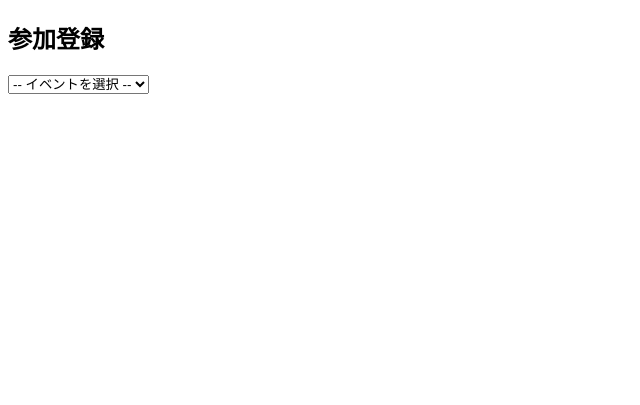
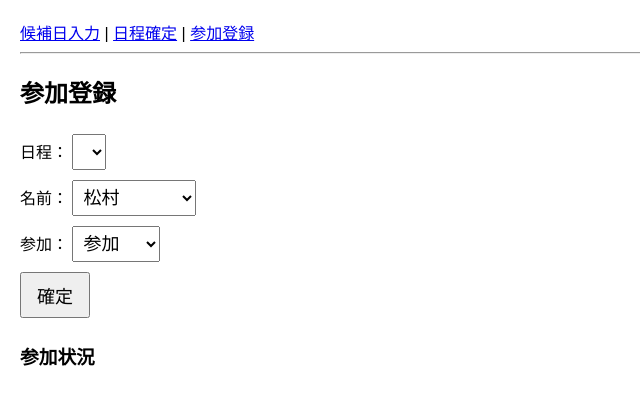
Before and after one commit to matsumurashin0125/event-app6, a Flask app: page /register in a window 1280 px wide. Shown: the top 405 px of the page, without its empty margins (0-640 px from the left). Run offline with Flask 3, Linux system fonts and the light colour scheme; lists and menus that the app fills with data are empty.

Commit message:
Update register.html

```diff
--- a/templates/register.html
+++ b/templates/register.html
@@ -1,45 +1,55 @@
+<body>
+
+<nav>
+    <a href="{{ url_for('index') }}">候補日入力</a> |
+    <a href="{{ url_for('confirm') }}">日程確定</a> |
+    <a href="{{ url_for('register') }}">参加登録</a>
+</nav>
+<hr>
+
 <!DOCTYPE html>
 <html>
-<head><meta charset="utf-8"><title>参加登録</title></head>
+<head>
+    <title>参加登録</title>
+    <link rel="stylesheet" href="/static/style.css">
+</head>
 <body>
-
 <h2>参加登録</h2>
 
-<form method="GET" action="{{ url_for('register') }}">
-    <select name="event_id" onchange="this.form.submit()">
-        <option value="">-- イベントを選択 --</option>
-        {% for conf, cand in events %}
-        <option value="{{ conf.id }}"
-            {% if selected_event and selected_event|int == conf.id %}selected{% endif %}>
-            {{ cand.year }}/{{ cand.month }}/{{ cand.day }} {{ cand.gym }}
+<form method="POST">
+    日程：
+    <select name="event_id">
+        {% for e in events %}
+        <option value="{{ e.id }}">
+            {{ e.year }}/{{ e.month }}/{{ e.day }} {{ e.gym }}
         </option>
         {% endfor %}
-    </select>
+    </select><br>
+
+    名前：
+    <select name="name">
+        <option>松村</option>
+        <option>まいこはん</option>
+        <option>まゆちゃん</option>
+        <option>B様</option>
+        <option>山根</option>
+    </select><br>
+
+    参加：
+    <select name="status">
+        <option>参加</option>
+        <option>不参加</option>
+    </select><br>
+
+    <button type="submit">確定</button>
 </form>
 
-{% if selected_event %}
-<h3>参加者一覧</h3>
-
+<h3>参加状況</h3>
 <ul>
-    {% for a in attendance %}
-    <li>{{ a.name }} - {{ a.status }}</li>
-    {% endfor %}
+{% for a in attendance %}
+    <li>{{ a.name }}：{{ a.status }}</li>
+{% endfor %}
 </ul>
-
-<h3>参加登録</h3>
-
-<form method="POST">
-    <input type="hidden" name="event_id" value="{{ selected_event }}">
-    名前：<input type="text" name="name" required>
-    状態：
-    <select name="status">
-        <option>参加</option>
-        <option>欠席</option>
-        <option>未定</option>
-    </select>
-    <button>登録</button>
-</form>
-{% endif %}
 
 </body>
 </html>
```
